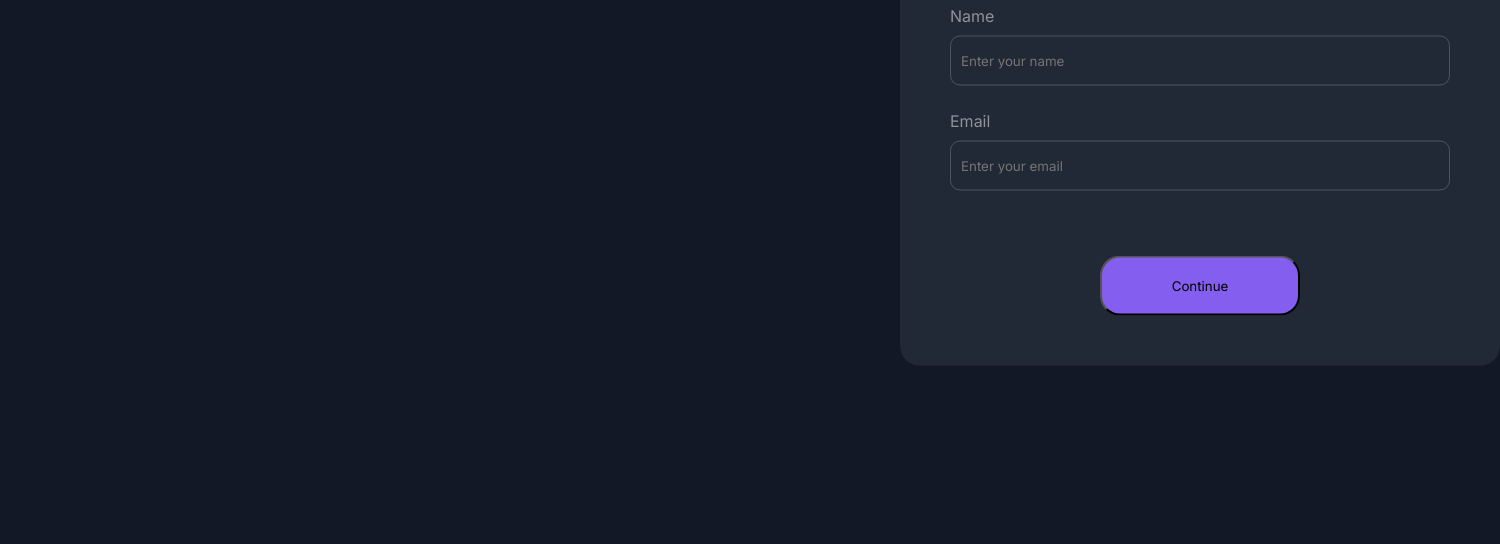
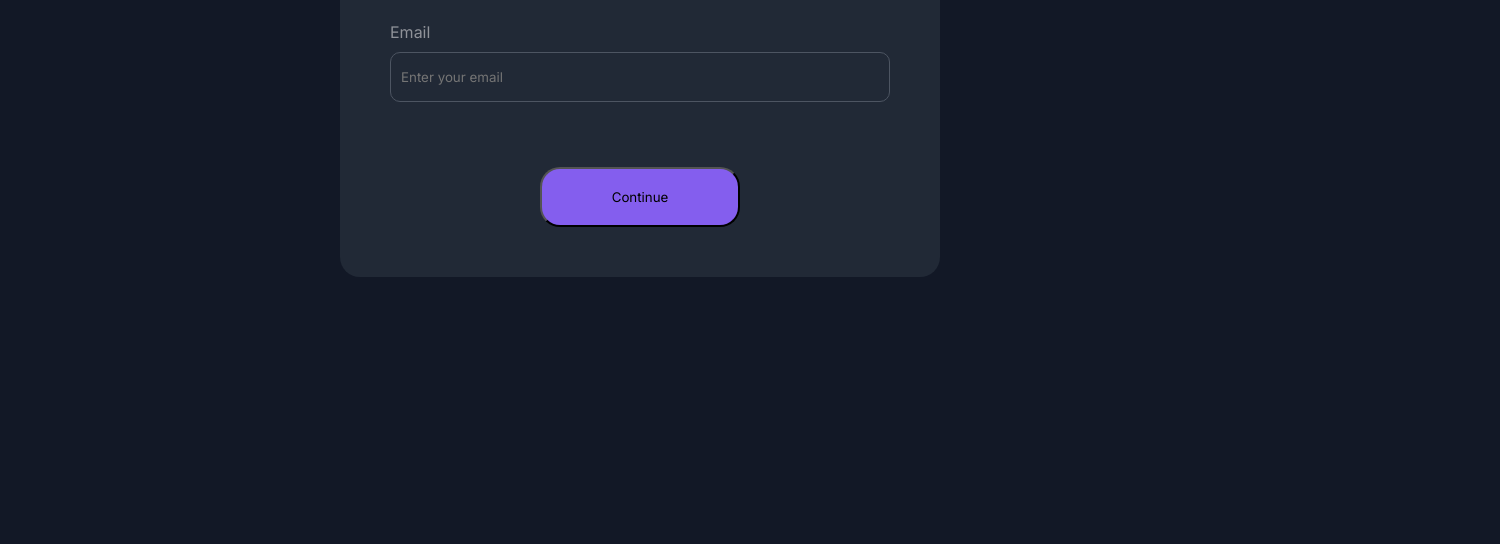
Before and after one commit to G3zeck/MULTI-STEP-FORM, a website built with Vite: page index.html in a window 1280 px wide. Shown: the part 368-912 px from the top of the page, 1500 px wide, since content can reach past the window. After the commit the page ends 800 px from the top, so only its background shows below. Built offline with nearby package versions, Linux system fonts and the light colour scheme.

Commit message:
display flex

```diff
--- a/style.css
+++ b/style.css
@@ -7,19 +7,20 @@
 }
 
 body{
+    display: flex;
     background-color:#121826;
     position: relative;
     width: 100%;
     height: 100vh;
+    justify-content: center;
+    align-items: center;
 }
 .ventana{
     position: absolute;
     display: flex;
     flex-direction: column;
     gap: 40px;
-    transform: translate(150%,50%);
     width: 600px;
-
     background-color: #212936;
     padding: 50px;
     border-radius: 20px;
```
